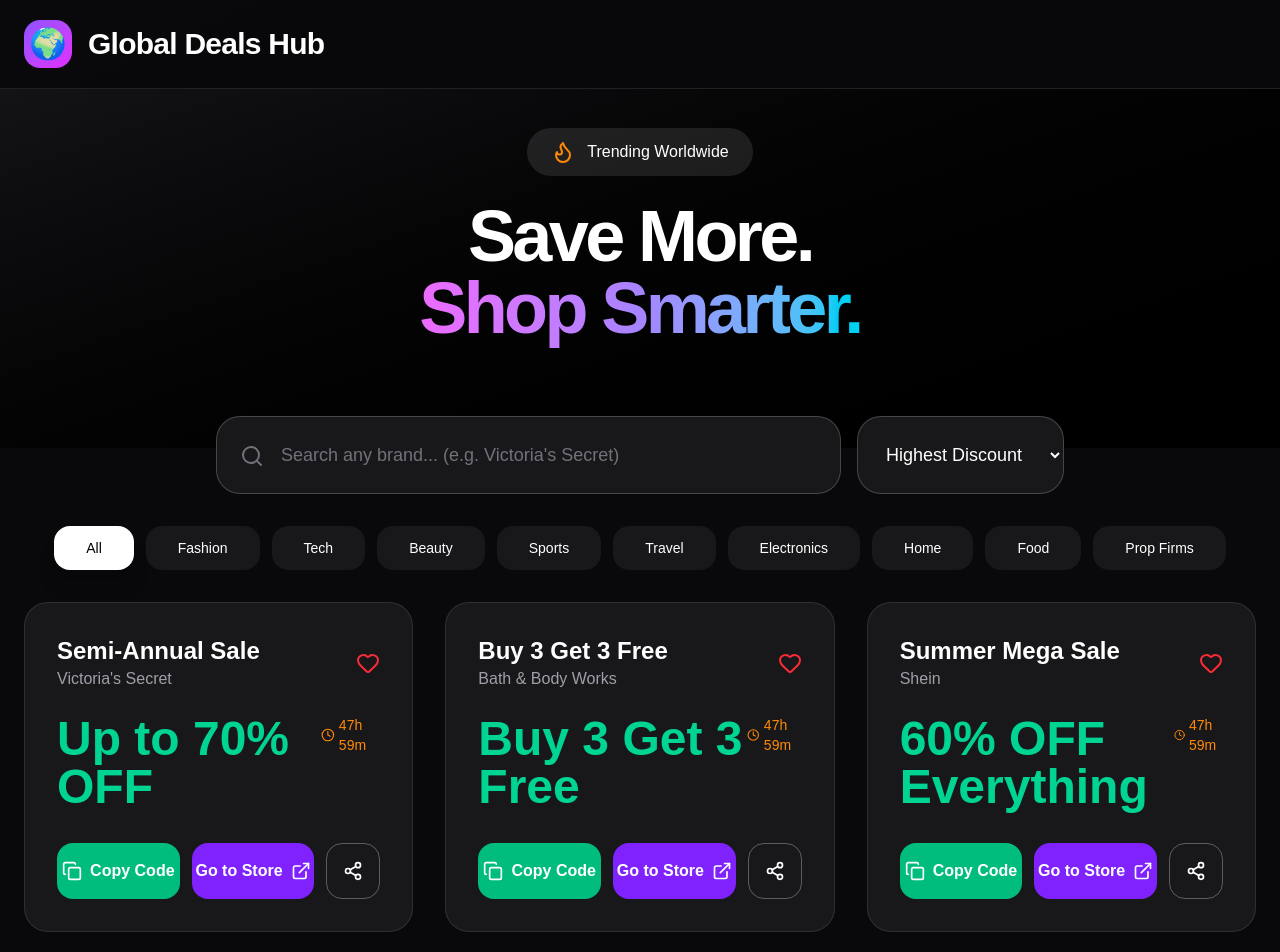
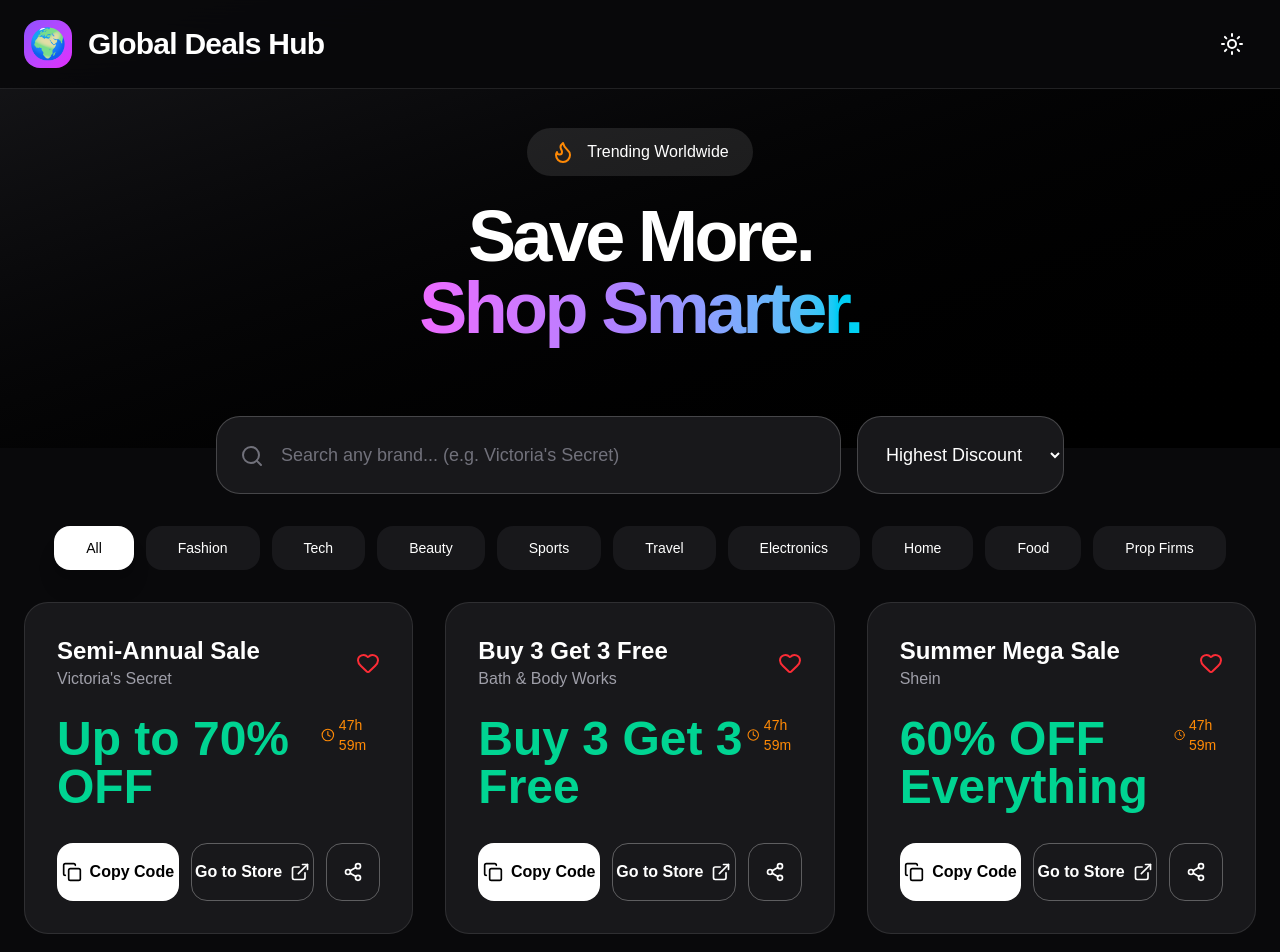
Before and after one commit to ortizjfranklin-beep/deals-hub, a Next.js app: page / in a window 1280 px wide. Shown: the top 952 px of the page. Built offline with nearby package versions, Linux system fonts and the light colour scheme.

Commit message:
Dark mode only - final version with all features

```diff
--- a/app/page.tsx
+++ b/app/page.tsx
@@ -1,7 +1,7 @@
 'use client';
 
 import { useState, useEffect } from 'react';
-import { Copy, ExternalLink, Flame, Clock, Search, Share2, Heart } from 'lucide-react';
+import { Copy, ExternalLink, Flame, Clock, Search, Share2, Heart, Sun, Moon } from 'lucide-react';
 
 export default function GlobalDealsHub() {
   const [searchTerm, setSearchTerm] = useState('');
@@ -9,6 +9,7 @@
   const [sortOption, setSortOption] = useState('discount');
   const [timeLeft, setTimeLeft] = useState(48 * 3600);
   const [savedDeals, setSavedDeals] = useState<string[]>([]);
+  const [isDark, setIsDark] = useState(true);
 
   useEffect(() => {
     const saved = localStorage.getItem('savedDeals');
@@ -70,7 +71,10 @@
   const shareDeal = (deal: any) => {
     const text = `🔥 ${deal.discount} at ${deal.store} - ${deal.title}\n\nCheck it out here: https://globaldealshub.org`;
     if (navigator.share) {
-      navigator.share({ title: deal.title, text });
+      navigator.share({
+        title: deal.title,
+        text: text,
+      });
     } else {
       navigator.clipboard.writeText(text);
       alert('✅ Deal link copied to clipboard!');
@@ -85,19 +89,25 @@
     localStorage.setItem('savedDeals', JSON.stringify(newSaved));
   };
 
+  const toggleTheme = () => {
+    setIsDark(!isDark);
+    document.documentElement.classList.toggle('dark');
+  };
+
   return (
-    <div className="min-h-screen bg-zinc-950 text-white">
-      {/* Navbar */}
+    <div className={`min-h-screen ${isDark ? 'bg-zinc-950 text-white' : 'bg-white text-zinc-900'}`}>
       <nav className="fixed top-0 w-full z-50 bg-zinc-950/95 backdrop-blur-xl border-b border-white/10">
         <div className="max-w-7xl mx-auto px-6 py-5 flex justify-between items-center">
           <a href="#" className="flex items-center gap-4 hover:opacity-80 transition">
             <div className="w-12 h-12 bg-gradient-to-br from-violet-500 to-fuchsia-500 rounded-2xl flex items-center justify-center text-3xl">🌍</div>
             <h1 className="text-3xl font-bold tracking-tight">Global Deals Hub</h1>
           </a>
+          <button onClick={toggleTheme} className="p-3 rounded-xl hover:bg-zinc-800 transition">
+            {isDark ? <Sun size={24} /> : <Moon size={24} />}
+          </button>
         </div>
       </nav>
 
-      {/* Hero */}
       <div className="pt-32 pb-20 bg-gradient-to-br from-zinc-900 to-black text-center px-6">
         <div className="inline-flex items-center gap-3 bg-white/10 px-6 py-3 rounded-full mb-6">
           <Flame className="text-orange-400" /> Trending Worldwide
@@ -108,7 +118,6 @@
         </h1>
       </div>
 
-      {/* Search + Sort */}
       <div className="max-w-4xl mx-auto px-6 -mt-8 mb-8 flex flex-col md:flex-row gap-4">
         <div className="relative flex-1">
           <Search className="absolute left-6 top-7 text-zinc-500" size={24} />
@@ -126,7 +135,6 @@
         </select>
       </div>
 
-      {/* Category Tabs */}
       <div className="max-w-7xl mx-auto px-6 pb-8 flex gap-3 flex-wrap justify-center">
         {categories.map(cat => (
           <button
@@ -141,7 +149,6 @@
         ))}
       </div>
 
-      {/* Deals Grid */}
       {activeCategory !== 'Prop Firms' && (
         <div className="max-w-7xl mx-auto px-6 pb-24">
           <div className="grid md:grid-cols-2 lg:grid-cols-3 gap-8">
@@ -165,17 +172,10 @@
                 </div>
 
                 <div className="flex gap-3">
-                  <button
-                    onClick={() => copyCode(deal.code)}
-                    className="flex-1 bg-emerald-500 hover:bg-emerald-600 text-white py-4 rounded-2xl font-semibold transition flex items-center justify-center gap-2"
-                  >
+                  <button onClick={() => copyCode(deal.code)} className="flex-1 bg-white text-black py-4 rounded-2xl font-semibold hover:bg-emerald-400 transition flex items-center justify-center gap-2">
                     <Copy size={20} /> Copy Code
                   </button>
-                  <a
-                    href={deal.affiliate}
-                    target="_blank"
-                    className="flex-1 bg-violet-600 hover:bg-violet-500 text-white py-4 rounded-2xl font-semibold flex items-center justify-center gap-2 transition"
-                  >
+                  <a href={deal.affiliate} target="_blank" className="flex-1 border border-white/30 hover:bg-white/10 py-4 rounded-2xl font-semibold flex items-center justify-center gap-2 transition">
                     Go to Store <ExternalLink size={20} />
                   </a>
                   <button onClick={() => shareDeal(deal)} className="border border-white/30 hover:bg-white/10 p-4 rounded-2xl">
@@ -188,7 +188,6 @@
         </div>
       )}
 
-      {/* Prop Firms */}
       {activeCategory === 'Prop Firms' && (
         <div className="max-w-7xl mx-auto px-6 pb-24">
           <h2 className="text-4xl font-bold mb-12 text-center">Prop Firms Comparison</h2>
```
